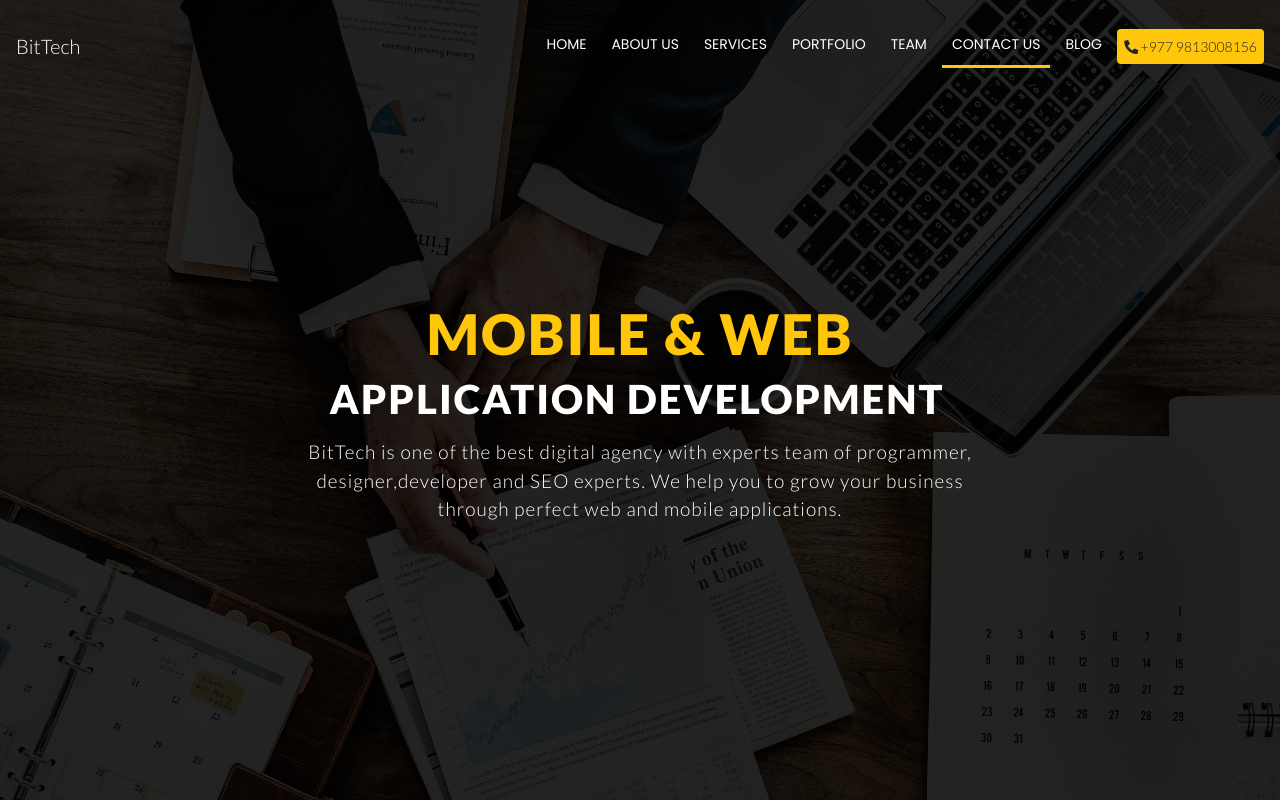
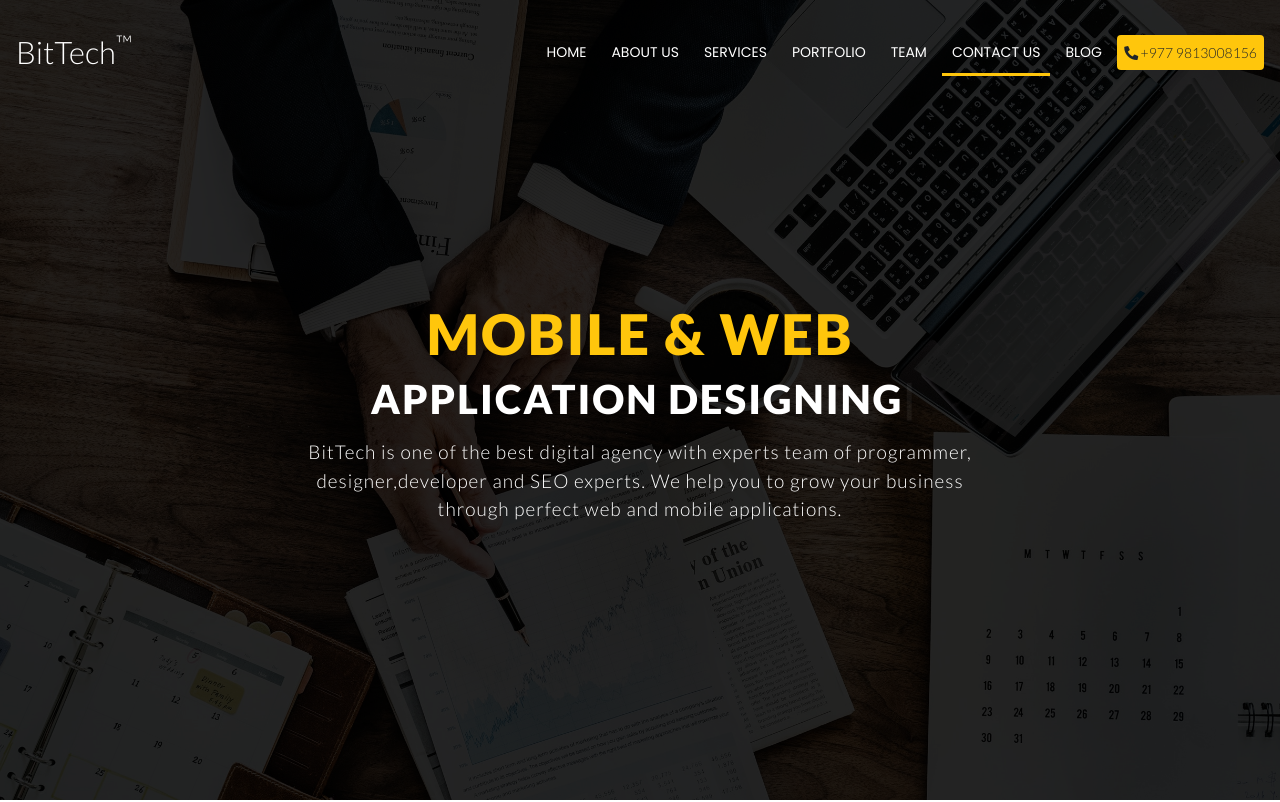
Before and after one commit to anilrai01/BIT-TECH, a plain HTML site: page index.html in a window 1280 px wide. Shown: the top 802 px of the page. Drawn offline with nearby package versions, Linux system fonts and the light colour scheme.

Commit message:
Finally fixed Nav Bug

```diff
--- a/css/style.css
+++ b/css/style.css
@@ -1,7 +1,8 @@
 @import url("https://fonts.googleapis.com/css?family=Poppins:400,700,800");
 @import url("https://fonts.googleapis.com/css?family=Raleway:400,700,800");
 @import url('https://fonts.googleapis.com/css?family=Lato:300,700,900');
-* {
+@import url('https://fonts.googleapis.com/css?family=Cinzel:700');
+*{
   margin: 0;
   padding: 0;
   box-sizing: border-box; }
@@ -32,13 +33,23 @@ body {
 .navbar-light .navbar-brand {
   color: #fff; }
 
+  .logo{
+    font-size:31px;
+  }
+  .logo span{
+    font-size: 10px;
+    padding-bottom:20px;
+  }
+  .navbar-brand:hover{
+    color:#fff;
+  }
 
 #head nav ul li a {
   position: relative;
   margin-right: 5px;
   padding: 10px 10px;
   color: #fff;
-  font-family: 'Poppins', sans-serif;
+  font-family: 'Poppins', sans- serif;
   font-size: 14px;
   font-weight: 500;
   text-transform: uppercase;
@@ -52,15 +63,21 @@ body {
   background: #ffc60c;
   width: 100%;
   height: 3px;
+  -moz-transform: scaleX(0);
   transform: scaleX(0);
   box-sizing: border-box;
   visibility: hidden;
   transition: 0.3s ease-in-out;
-  -moz-transform: scaleX(0); }
+}
 
-#head nav ul li a:hover::before {
+#head nav ul li:hover > a:before, #head nav ul li a:hover::before {
   visibility: visible;
   transform: scaleX(1); }
+
+#head nav ul li a.active::before{
+  visibility: visible;
+  transform: scaleX(1);
+}
 
 .banner {
   position: relative;
@@ -105,13 +122,13 @@ body {
   padding-bottom: 5px;
   margin-top: -20px; }
 
-.navbar-nav ul li {
+/* .navbar-nav ul li {
   padding: 10px 5px;
-  border-bottom: 3px solid transparent; }
+  border-bottom: 3px solid transparent; } */
 
-.navbar-nav li .active {
+/* .navbar-nav li .active {
   border-bottom: 3px solid #ffc60c;
-  -moz-border-bottom: 3px solid #ffc60c; }
+  -moz-border-bottom: 3px solid #ffc60c; } */
 
 .contactno {
   /* width: 170px;
--- a/index.html
+++ b/index.html
@@ -9,28 +9,24 @@
     <link rel="stylesheet" href="css/animate.css">
     <link rel="stylesheet" href="https://stackpath.bootstrapcdn.com/bootstrap/4.2.1/css/bootstrap.min.css" integrity="sha384-GJzZqFGwb1QTTN6wy59ffF1BuGJpLSa9DkKMp0DgiMDm4iYMj70gZWKYbI706tWS" crossorigin="anonymous">
     <link rel="stylesheet" href="https://use.fontawesome.com/releases/v5.7.1/css/all.css" integrity="sha384-fnmOCqbTlWIlj8LyTjo7mOUStjsKC4pOpQbqyi7RrhN7udi9RwhKkMHpvLbHG9Sr" crossorigin="anonymous">
-    <link rel="stylesheet" href="css/bootstrap.min.css">
     <link rel="stylesheet" href="css/style.css">
 
 
 </head>
-<body data-spy="scroll" data-target=".navbar">
+<body>
 
     <section id="head">
         <!-- Overlay Black -->
         <div class="bg-overlay"></div>
 
-
-
-
         <!-- Nav Session -->
-        <nav class="navbar navbar-default fixed-top navbar-expand navbar-light pt-4">
+        <nav class="navbar navbar-default fixed-top navbar-expand navbar-light pt-4" id="mainNav">
 
             <div class="container" style="max-width: 1250px;">
 
 
 
-                <a href="index.html" class="navbar-brand">BitTech</a>
+                <a href="index.html" class="navbar-brand logo">BitTech<sup>&trade;</sup></a>
 
                 <button class="navbar-toggler" type="button" data-toggle="collapse" data-target="#navbarNav" aria-expanded="false" aria-label="Toggle navigation">
                     <span class="navbar-toggle-icon"></span>
@@ -38,7 +34,7 @@
                     <div class="collapse navbar-collapse" id = "navbarNav">
 
                     <ul class="navbar-nav ml-auto">
-                        <li class="nav-item active"><a href="#head" class="nav-link">Home</a></li>
+                        <li class="nav-item"><a href="#head" class="nav-link active">Home</a></li>
                         <li class="nav-item"><a href="#about" class="nav-link">About US</a></li>
                         <li class="nav-item"><a href="#service" class="nav-link">Services</a></li>
                         <li class="nav-item"><a href="#portfolio" class="nav-link">Portfolio</a></li>
@@ -57,7 +53,7 @@
 
                     <div class="banner">
                         <h1 class="animated fadeInDown"style="color: rgb(255, 198, 12);"> Mobile & Web</h1>
-                        <h1 class="ml-2"> <span class="type"></span></h1>
+                        <h1 class="ml-2"> Application De<span class="type"></span></h1>
                         <h3 class="animated fadeInUp">BitTech is one of the best digital agency with experts team of programmer, <br> designer,developer and SEO
                                 experts. We help you to grow your business <br> through perfect web and mobile applications. </h3>
                     </div>
@@ -421,15 +417,12 @@
        </p>
     </div> -->
 
-    <!-- <script src="https://stackpath.bootstrapcdn.com/bootstrap/4.2.1/js/bootstrap.min.js" integrity="sha384-B0UglyR+jN6CkvvICOB2joaf5I4l3gm9GU6Hc1og6Ls7i6U/mkkaduKaBhlAXv9k" crossorigin="anonymous"></script> -->
     <script src="https://ajax.googleapis.com/ajax/libs/jquery/1.12.4/jquery.min.js"></script>
-    <script src="js/bootstrap.min.js"></script>
-    <!-- <script src="js/jquery.min.js"></script> -->
-    <script src="js/wow.min.js"></script>
+    <script src="https://stackpath.bootstrapcdn.com/bootstrap/4.2.1/js/bootstrap.min.js"></script>
+
+
     <script src="js/typed.js"></script>
-    <script>
-        new WOW().init();
-    </script>
+
     <script src="js/isotope.pkgd.js"></script>
     <script>
         var $grid = $('#portfolio .grid').isotope({
@@ -449,17 +442,17 @@
     <script>
      var typed = new Typed(".type", {
          strings: [
-             "Application Development"
+             "velopment",
+             "signing"
          ],
-         typeSpeed:60,
-         backSpeed:60,
-         loop: false
+         typeSpeed:50,
+         backSpeed:50,
+         loop: true
      })
     </script>
-    <script src="js/scroll.js"></script>
     <script src="js/particles.js"></script>
     <script src="js/app.js"></script>
-
+    <script src="js/scroll.js"></script>
 
 </body>
 </html>
--- a/js/scroll.js
+++ b/js/scroll.js
@@ -1,4 +1,7 @@
 (function($) {
+	"use strict";
+  var nav = $('nav');
+  var navHeight = nav.outerHeight();
 
   // Add smooth scrolling to all links in navbar
   $(".navbar a").on('click', function(event) {
@@ -8,7 +11,7 @@
       event.preventDefault();
       $('html, body').animate({
         scrollTop: $(hash).offset().top
-      }, 900, function() {
+      }, 1500, function() {
         window.location.hash = hash;
       });
     }
@@ -16,9 +19,9 @@
   });
 
 
-  $(".navbar-collapse a").on('click', function() {
-    $(".navbar-collapse.collapse").removeClass('in');
-  });
+  // $(".navbar-collapse a").on('click', function() {
+  //   $(".navbar-collapse.collapse").removeClass('in');
+  // });
 
   //jQuery to collapse the navbar on scroll
   $(window).scroll(function() {
@@ -29,23 +32,30 @@
     }
   });
 
-  $(window).scroll(function() {
-    if ($(".navbar-default").offset().top > 20){
-      $("#head nav ul li").addClass("changeFont");
-    } else {
-      $("#head nav ul li a").removeClass("changeFont");
-    }
-  });
+  // $(window).scroll(function() {
+  //   if ($(".navbar-default").offset().top > 20){
+  //     $("#head nav ul li").addClass("changeFont");
+  //   } else {
+  //     $("#head nav ul li a").removeClass("changeFont");
+  //   }
+  // });
 
   //Active add and remove
   $(document).on('click','#head ul li a', function(){
       $(this).addClass('active').siblings().removeClass('active')
-  })
+  });
 
   //Portfolio
   $(document).on('click', '.portfolio-menu ul li', function(){
     $(this).addClass('filter-active').siblings().removeClass('filter-active')
-  })
+  });
 
+  // Activate scrollspy to add active class to navbar items on scroll
+  $('body').scrollspy({
+		target: '#mainNav',
+		offset: navHeight
+	});
 
 })(jQuery);
+
+// console.log(navHeight);
```
Also changed, not shown: js/wow.min.js.
